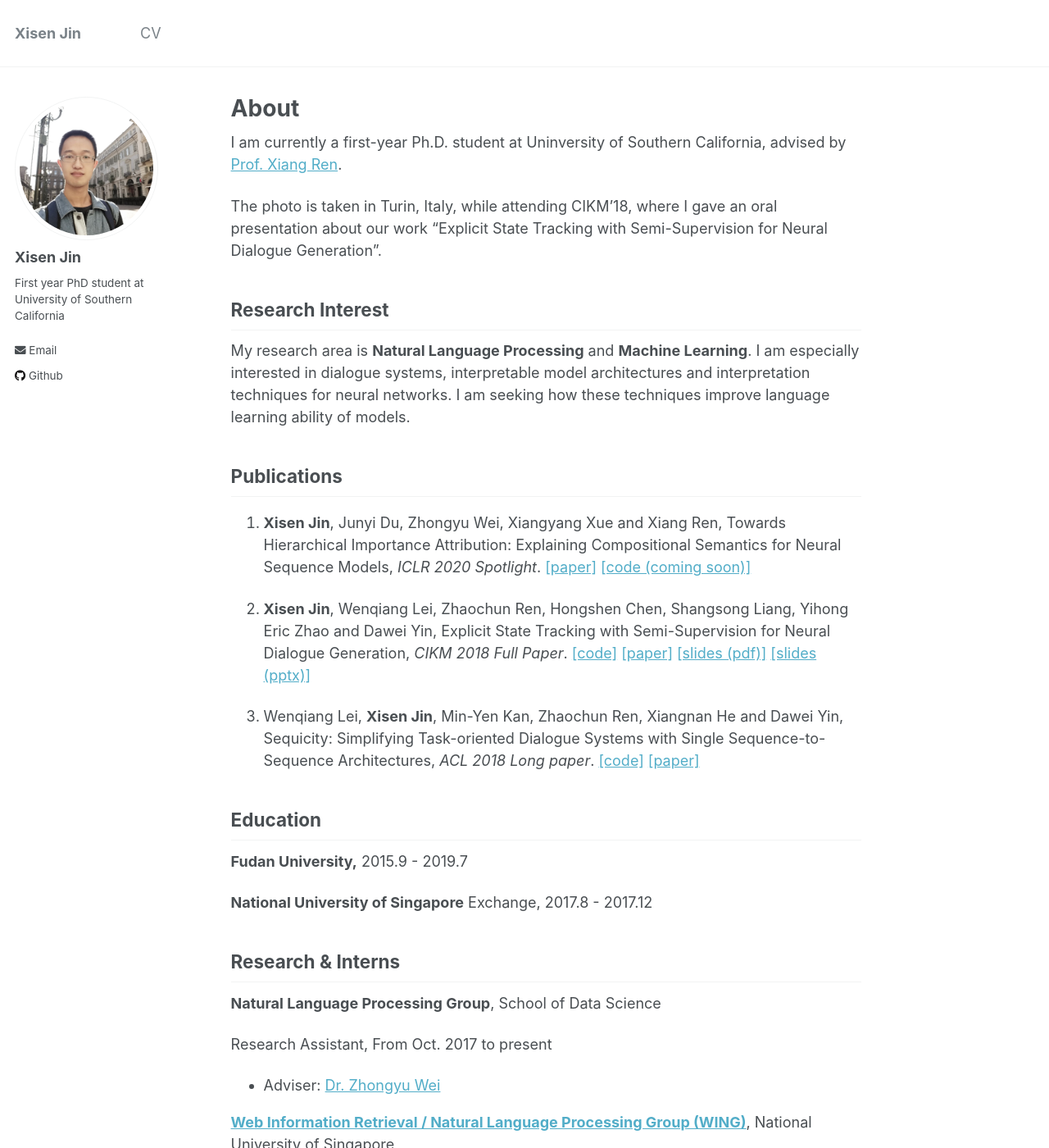
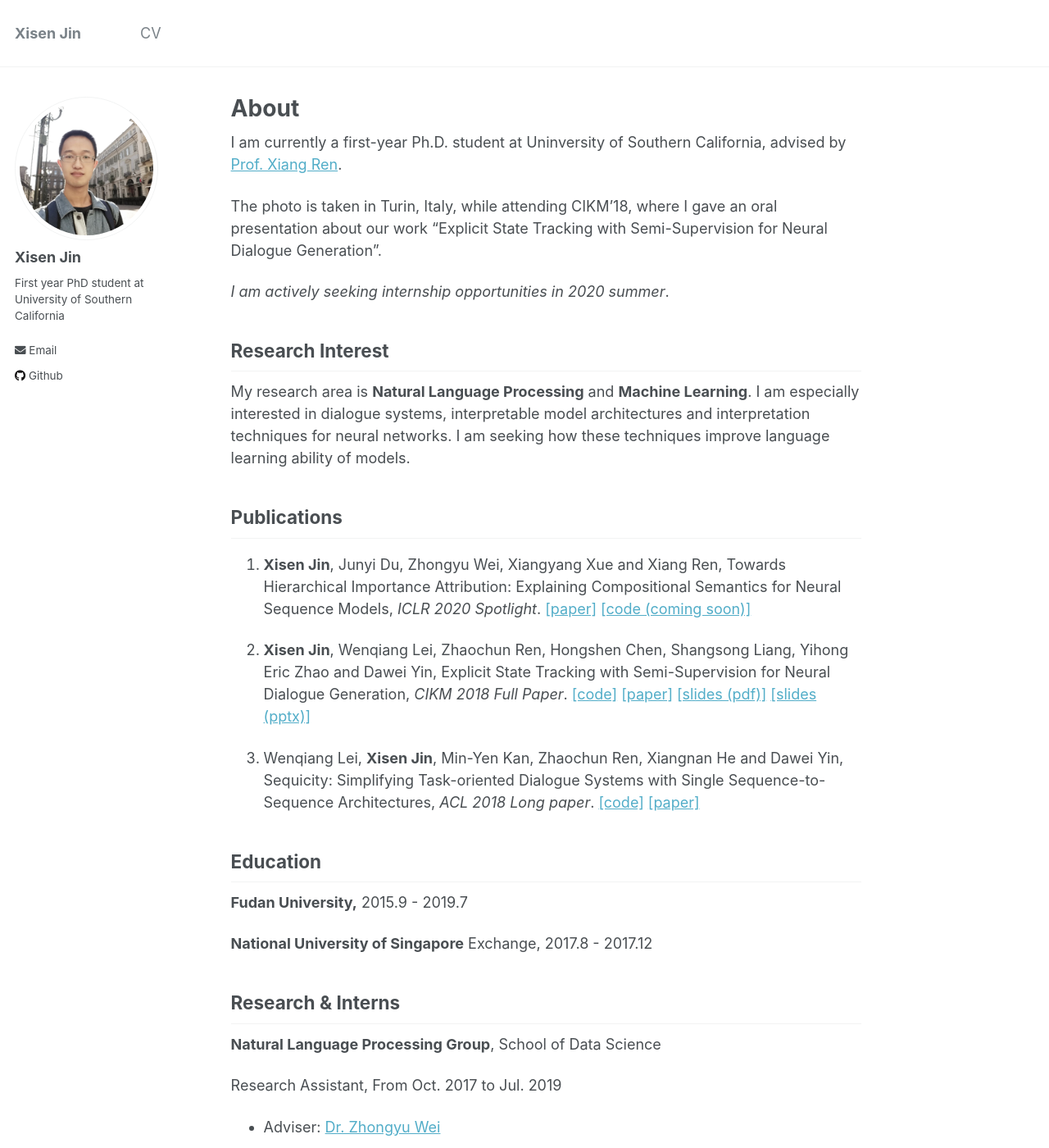
Before and after one commit to AuCson/aucson.github.io, a Jekyll site: the page built from _pages/about.md, in a window 1280 px wide and 1400 px high. Shown: the whole window at 82% size. Built offline with Jekyll 4.4.1, drawn with Linux system fonts in a browser that asks for light colours.

Commit message:
updated cv

```diff
--- a/_pages/about.md
+++ b/_pages/about.md
@@ -11,6 +11,8 @@ redirect_from:
 I am currently a first-year Ph.D. student at Uninversity of Southern California, advised by [Prof. Xiang Ren](http://ink-ron.usc.edu/xiangren/).
 
 The photo is taken in Turin, Italy, while attending CIKM'18, where I gave an oral presentation about our work "Explicit State Tracking with Semi-Supervision for Neural Dialogue Generation".
+
+*I am actively seeking internship opportunities in 2020 summer*.
 
 ## Research Interest
 
@@ -35,7 +37,7 @@ My research area is **Natural Language Processing** and **Machine Learning**. I
 
 <b>Natural Language Processing Group</b>, School of Data Science
 
-Research Assistant, From Oct. 2017 to present
+Research Assistant, From Oct. 2017 to Jul. 2019
 
 - Adviser: [Dr. Zhongyu Wei](https://wei-zhongyu.github.io/)
 
```
Also changed, not shown: _pages/cv.md (+1 -1 lines), 2 other files.
